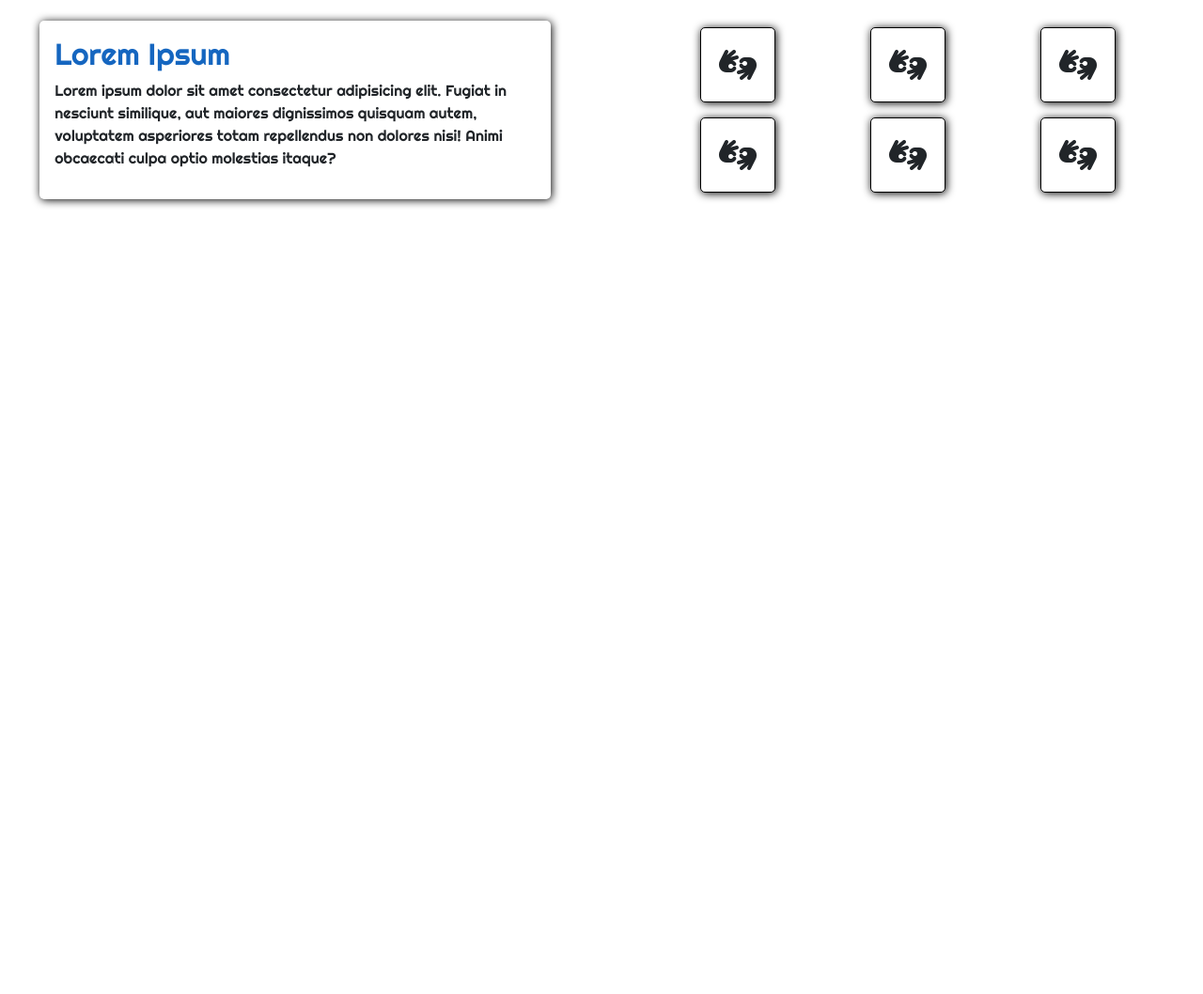
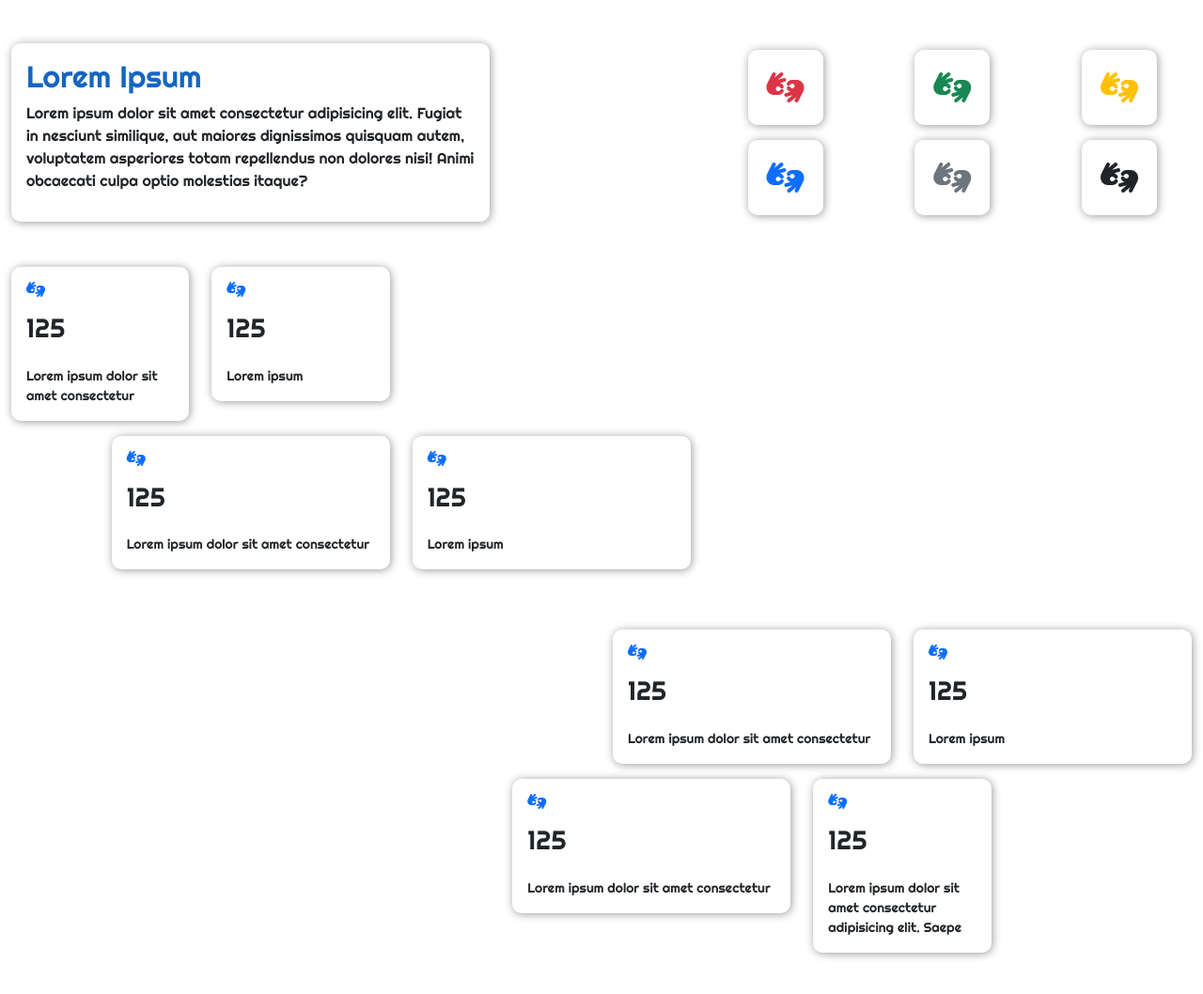
Before and after one commit to LorenzoAlu/project_blue, a plain HTML site: page index.html in a window 1280 px wide. Shown: the part 1405-2463 px from the top of the page at 94% size. Before the commit the page ends 1641 px from the top, so only its background shows below. Drawn offline with nearby package versions, Linux system fonts and the light colour scheme.

Commit message:
finita sezione 4 desktop

```diff
--- a/index.html
+++ b/index.html
@@ -40,11 +40,11 @@
 
 <!-- sezione 2 le carte -->
 
-<section class="container-fluid mt-5">
+<section class="container-fluid my-5">
     <div class="row justify-content-center">
 
 
-        <div class="col-3">
+        <div class="col-12 col-md-3">
             <div class="cards  d-flex flex-column align-items-center  ">
                 <div class="title text-white  text-start">
                   <i class="fas fa-american-sign-language-interpreting fa-2x "></i>
@@ -56,7 +56,7 @@
             </div>
         </div>
 
-        <div class="col-3">
+        <div class="col-12 col-md-3">
             <div class="card-1  d-flex flex-column align-items-center  ">
                 <div class="title text-white  text-start">
                   <i class="fas fa-american-sign-language-interpreting fa-2x "></i>
@@ -68,7 +68,7 @@
             </div>
         </div>
 
-        <div class="col-3">
+        <div class="col-12 col-md-3">
             <div class="card-2  d-flex flex-column align-items-center  ">
                 <div class="title text-white  text-start">
                   <i class="fas fa-american-sign-language-interpreting fa-2x "></i>
@@ -80,7 +80,7 @@
             </div>
         </div>
 
-        <div class="col-3">
+        <div class="col-12 col-md-3">
             <div class="card-3  d-flex flex-column align-items-center  ">
                 <div class="title text-white  text-start">
                   <i class="fas fa-american-sign-language-interpreting fa-2x "></i>
@@ -99,13 +99,15 @@
 
 <!-- sezione 3  -->
 
-<setion class="container-fluid">
-    <div class="row justify-content-center h-100">
-        <div class="col-12 col-md-5  p-3   shadow-custom ">
+<section class="container-fluid ">
+    <div class="row justify-content-evenly h-100 my-5">
+        <div class="col-12 col-md-5     ">
+            <div class=" shadow-custom p-3">
             <h2 class="main-color">Lorem Ipsum</h2>
             <p>Lorem ipsum dolor sit amet consectetur adipisicing elit. Fugiat in nesciunt similique, aut maiores dignissimos quisquam autem, voluptatem asperiores totam repellendus non dolores nisi! Animi obcaecati culpa optio molestias itaque?</p>
+            </div>
         </div>
-        <div class="col-12 col-md-1"></div>
+        <div class="col-12 col-md-2"></div>
         <div class="col-12 col-md-5 ">
             <!-- icone piccole  -->
 
@@ -113,27 +115,27 @@
 
 
                 <div class="col-4   d-flex justify-content-center align-items-center">
-                   <div class="little-boxe"> <i class="fas fa-american-sign-language-interpreting fa-2x "></i>
+                   <div class="little-boxe text-danger"> <i class="fas fa-american-sign-language-interpreting fa-2x "></i>
                    </div>
                 </div>
 
                 <div class="col-4   d-flex justify-content-center align-items-center">
-                    <div class="little-boxe"> <i class="fas fa-american-sign-language-interpreting fa-2x "></i>
+                    <div class="little-boxe text-success  "> <i class="fas fa-american-sign-language-interpreting fa-2x "></i>
                     </div>
                  </div>
 
                  <div class="col-4   d-flex justify-content-center align-items-center">
-                    <div class="little-boxe"> <i class="fas fa-american-sign-language-interpreting fa-2x "></i>
+                    <div class="little-boxe text-warning"> <i class="fas fa-american-sign-language-interpreting fa-2x "></i>
                     </div>
                  </div>
 
                  <div class="col-4   d-flex justify-content-center align-items-center">
-                    <div class="little-boxe"> <i class="fas fa-american-sign-language-interpreting fa-2x "></i>
+                    <div class="little-boxe text-primary"> <i class="fas fa-american-sign-language-interpreting fa-2x "></i>
                     </div>
                  </div>
 
                  <div class="col-4   d-flex justify-content-center align-items-center">
-                    <div class="little-boxe"> <i class="fas fa-american-sign-language-interpreting fa-2x "></i>
+                    <div class="little-boxe text-secondary"> <i class="fas fa-american-sign-language-interpreting fa-2x "></i>
                     </div>
                  </div>
 
@@ -144,14 +146,95 @@
 
 
             </div>
+        </div>
+    </div>
+</section>
+
+<!-- sezione 4  -->
+
+<section class="container-fluid">
+    <div class="row my-5 ">
+        <div class="col-12 col-md-2   ">
+            <div class="shadow-custom">
+            <i class=" p-3 text-primary fas fa-american-sign-language-interpreting "></i>
+            <h3 class="px-3 ">125</h3>
+            <p class="p-3 small">Lorem ipsum dolor sit amet consectetur </p>
+            </div>
+        </div>
+        <div class="col-12   col-md-2">
+            <div class="shadow-custom">
+                <i class=" p-3 text-primary fas fa-american-sign-language-interpreting "></i>
+                <h3 class="px-3 ">125</h3>
+                <p class="p-3 small">Lorem ipsum </p>
+                </div>
+        </div>
+
+
+        <div class="col-12  col-md-8"></div>
+
+
+        <div class="col-12  col-md-1"></div>
+        <div class="col-12 col-md-3   ">
+            <div class="shadow-custom">
+            <i class=" p-3 text-primary fas fa-american-sign-language-interpreting "></i>
+            <h3 class="px-3 ">125</h3>
+            <p class="p-3 small">Lorem ipsum dolor sit amet consectetur </p>
+            </div>
+        </div>
+        <div class="col-12   col-md-3">
+            <div class="shadow-custom">
+                <i class=" p-3 text-primary fas fa-american-sign-language-interpreting "></i>
+                <h3 class="px-3 ">125</h3>
+                <p class="p-3 small">Lorem ipsum </p>
+                </div>
+        </div>
+        <div class="col-12  col-md-5"></div>
+    </div>
 
 
 
+    <div class="row my-5">
+        <div class="col-12  col-md-5"></div>
+        <div class="col-12  col-md-1"></div>
+        <div class="col-12 col-md-3   ">
+            <div class="shadow-custom">
+            <i class=" p-3 text-primary fas fa-american-sign-language-interpreting "></i>
+            <h3 class="px-3 ">125</h3>
+            <p class="p-3 small">Lorem ipsum dolor sit amet consectetur </p>
+            </div>
+        </div>
+        <div class="col-12   col-md-3">
+            <div class="shadow-custom">
+                <i class=" p-3 text-primary fas fa-american-sign-language-interpreting "></i>
+                <h3 class="px-3 ">125</h3>
+                <p class="p-3 small ">Lorem ipsum </p>
+                </div>
+        </div>
 
+        <div class="col-12  col-md-5"></div>
+
+        <div class="col-12 col-md-3   ">
+            <div class="shadow-custom">
+            <i class=" p-3 text-primary fas fa-american-sign-language-interpreting "></i>
+            <h3 class="px-3 ">125</h3>
+            <p class="p-3 small ">Lorem ipsum dolor sit amet consectetur </p>
+            </div>
         </div>
+        <div class="col-12   col-md-2">
+            <div class="shadow-custom w-100">
+                <i class=" p-3 text-primary fas fa-american-sign-language-interpreting "></i>
+                <h3 class="px-3 ">125</h3>
+                <p class="p-3 small">Lorem ipsum dolor sit amet consectetur adipisicing elit. Saepe</p>
+                </div>
+        </div>
+        <div class="col-12  col-md-1"></div>
+
+
     </div>
-</setion>
 
+
+
+</section>
 
 
 
--- a/style.css
+++ b/style.css
@@ -4,6 +4,7 @@
 
     body {
         margin: 0px;
+        padding:0px;
     }
 
     :root {
@@ -17,8 +18,8 @@
 
 
     .shadow-custom {
-        box-shadow: 1px 1px 10px black;
-        border-radius: 5px;
+        box-shadow: 1px 1px 10px rgba(0, 0, 0, 0.4);
+        border-radius: 10px;
     }
     /* header  */
 
@@ -105,13 +106,12 @@
 
 
         .little-boxe {
-        border: 1px solid black;
         background-color: white ;
         height: 80px;
         width: 80px;
         display: flex;
         justify-content: center;
         align-items: center;
-        border-radius: 5px;
-        box-shadow: 1px 1px 10px black;
+        border-radius: 10px;
+        box-shadow: 1px 1px 10px rgba(0, 0, 0, 0.4);
         }
```
